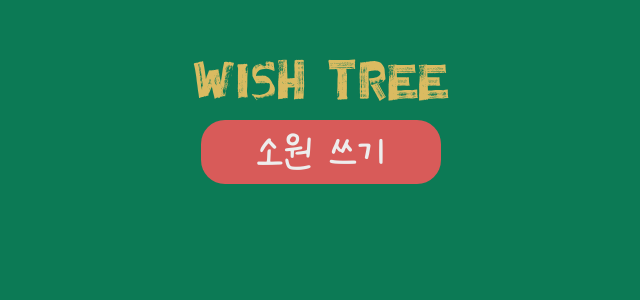
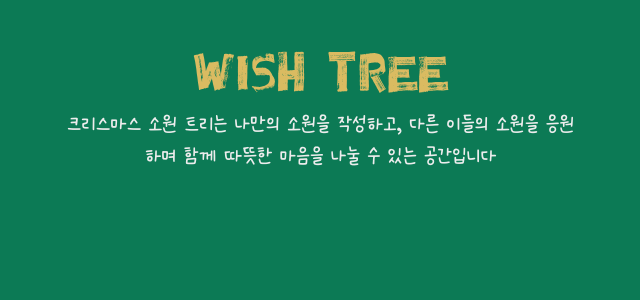
Before and after one commit to chaemina/wishtree-v1, a Next.js app in the folder wish-tree/: page / in a window 1280 px wide. Shown: the top 300 px of the page, without its empty margins (319-959 px from the left). Built offline with nearby package versions, Linux system fonts and the light colour scheme.

Commit message:
feat: 메인 화면 출력 메세지
메세지 카드에서 메시지를 전달받아 출력하도록 구현함

```diff
--- /dev/null
+++ b/wish-tree/shared/components/atoms/MessageCard.tsx
@@ -0,0 +1,11 @@
+import { MessageCardProps } from "../../types/MessageCardProps";
+
+const MessageCard = ({ message }: MessageCardProps) => {
+    return (
+        <div className="w-[60%]">
+            <p className="mobile:text-xs laptop:text-lg desktop:text-2xl text-center">{message}</p>
+        </div>
+    );
+}
+
+export default MessageCard;
--- /dev/null
+++ b/wish-tree/shared/components/molecules/MainMolecule.tsx
@@ -0,0 +1,15 @@
+import { Message } from "../../constants/strings";
+import MessageCard from "../atoms/MessageCard";
+
+const MainMolecule = () => {
+    const message = Message.MAIN_MESSAGE
+
+    return (
+        <div className="w-full flex flex-col items-center">
+            <MessageCard message={message}/>
+            {/* template 에서 message 전달하기 */}
+        </div>
+    )
+}
+
+export default MainMolecule;
--- /dev/null
+++ b/wish-tree/shared/constants/strings.ts
@@ -0,0 +1,3 @@
+export const Message = {
+    MAIN_MESSAGE : '크리스마스 소원 트리는 나만의 소원을 작성하고, \n 다른 이들의 소원을 응원하며 함께 따뜻한 마음을 \n 나눌 수 있는 공간입니다'
+  } as const;
--- /dev/null
+++ b/wish-tree/shared/types/MessageCardProps.tsx
@@ -0,0 +1,3 @@
+export interface MessageCardProps {
+    message: string;
+}
--- a/wish-tree/src/app/(root)/page.tsx
+++ b/wish-tree/src/app/(root)/page.tsx
@@ -1,17 +1,10 @@
-"use client";
-
-import CustomButton from "../../../shared/components/atoms/CustomButton"
+import MainMolecule from "../../../shared/components/molecules/MainMolecule"
 
 export default function Main() {
 
-    const work = () => {
-        return (
-            console.log("동작")
-        )
-    }
     return (
-        <div>
-          <CustomButton btnColor="red" handleClick={work}>소원 쓰기</CustomButton>
+        <div >
+             <MainMolecule/>
         </div>
     )
 }
--- a/wish-tree/src/app/layout.tsx
+++ b/wish-tree/src/app/layout.tsx
@@ -9,7 +9,7 @@ export default function RootLayout({
   return (
     <html>
         <body className="w-screen h-dvh items-center flex flex-col">
-            <Header className="relative h-[5rem] w-[50%] mobile:w-[35%] laptop:w-[30%] desktop:w-[20%] mt-10"/>
+            <Header className="relative h-[4rem] w-[50%] mobile:w-[50%] laptop:w-[40%] desktop:w-[20%] mt-10 mb-1"/>
             {children}
         </body>
     </html>
```
Also changed, not shown: 1 other file (tests, documents, lock files or other folders).
